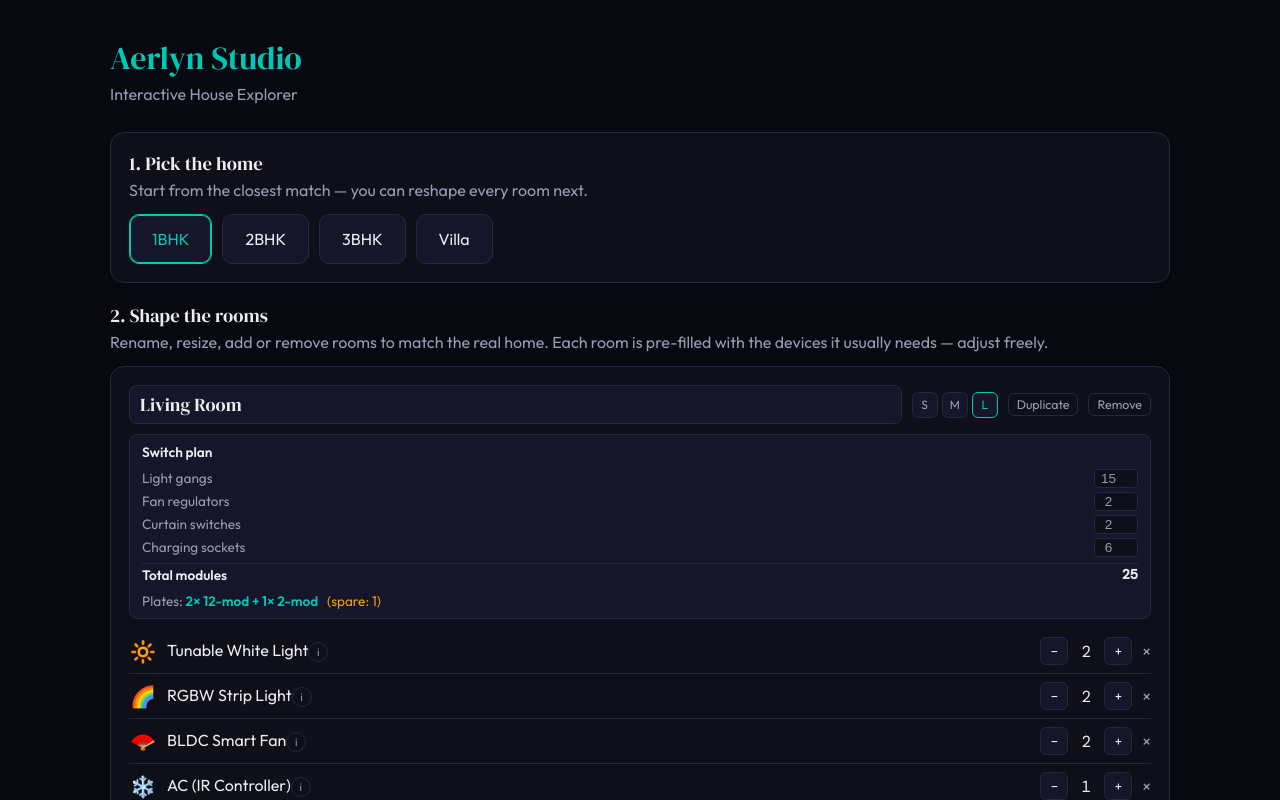
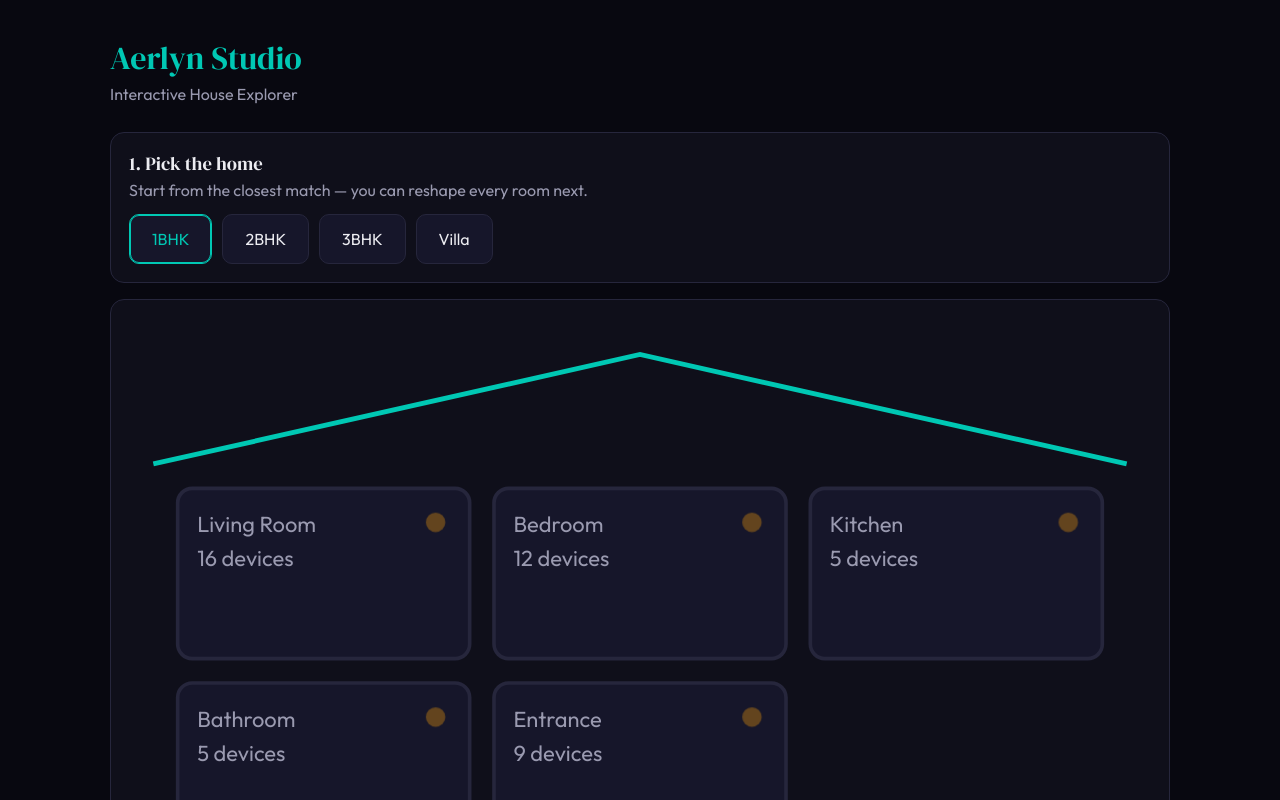
Before and after one commit to Sid342/aerlyn, a React (Vite) app: page / in a window 1280 px wide. Both pictures are taken after a click on the button "1BHK". Shown: the top 800 px of the page. Built offline with nearby package versions, Linux system fonts and the light colour scheme.

Commit message:
feat: SVG house with clickable zones + ambient pulsing animation (T13, T14)

```diff
--- a/src/App.jsx
+++ b/src/App.jsx
@@ -1,5 +1,6 @@
 import { HomeProvider } from './context/HomeContext.jsx';
 import HomeTypePicker from './features/houseExplorer/HomeTypePicker.jsx';
+import HouseSvg from './features/houseExplorer/HouseSvg.jsx';
 import RoomList from './features/houseExplorer/RoomList.jsx';
 import ExportPanel from './features/houseExplorer/ExportPanel.jsx';
 
@@ -12,6 +13,7 @@ export default function App() {
           <p>Interactive House Explorer</p>
         </header>
         <HomeTypePicker />
+        <HouseSvg />
         <RoomList />
         <ExportPanel />
       </div>
--- /dev/null
+++ b/src/features/houseExplorer/HouseSvg.css
@@ -0,0 +1,26 @@
+.house-svg-wrap { margin: 16px 0 8px; }
+.house-svg { width: 100%; height: auto; display: block; }
+.house-zone { cursor: pointer; }
+.house-zone-rect {
+  fill: var(--surface-2); stroke: var(--border); stroke-width: 1.5;
+  transition: fill 0.2s, stroke 0.2s;
+}
+.house-zone:hover .house-zone-rect { stroke: var(--teal); }
+.house-zone-label {
+  fill: var(--text-dim); font-family: var(--font-body); font-size: 9px;
+}
+.house-roof { fill: none; stroke: var(--teal); stroke-width: 2; }
+.house-dot { fill: var(--amber); }
+
+@keyframes ambient-glow {
+  0%, 100% { opacity: 0.25; }
+  50% { opacity: 1; }
+}
+.house-dot.ambient {
+  animation: ambient-glow 3.2s ease-in-out infinite;
+}
+.house-dot.ambient:nth-of-type(even) { animation-delay: 1.4s; }
+
+.house-zone-rect.active { fill: rgba(0, 200, 180, 0.12); stroke: var(--teal); }
+.house-dot.lit { fill: var(--teal); opacity: 1; animation: none; }
+.house-zone-on-label { fill: var(--teal); font-family: var(--font-body); font-size: 8px; }
--- /dev/null
+++ b/src/features/houseExplorer/HouseSvg.jsx
@@ -0,0 +1,79 @@
+import { useHome } from '../../context/HomeContext.jsx';
+import './HouseSvg.css';
+
+function layout(rooms) {
+  const cols = rooms.length <= 4 ? 2 : 3;
+  const cellW = 120;
+  const cellH = 70;
+  const gap = 10;
+  return rooms.map((room, i) => {
+    const col = i % cols;
+    const row = Math.floor(i / cols);
+    return {
+      room,
+      x: 20 + col * (cellW + gap),
+      y: 70 + row * (cellH + gap),
+      w: cellW,
+      h: cellH,
+    };
+  });
+}
+
+export default function HouseSvg() {
+  const { home } = useHome();
+  if (!home.homeType || home.rooms.length === 0) return null;
+
+  const cells = layout(home.rooms);
+  const cols = home.rooms.length <= 4 ? 2 : 3;
+  const rows = Math.ceil(home.rooms.length / cols);
+  const width = 20 + cols * 130 + 10;
+  const height = 70 + rows * 80 + 20;
+  const isPlay = home.mode === 'play';
+
+  function focusRoom(roomId) {
+    const el = document.getElementById(`room-${roomId}`);
+    if (el) el.scrollIntoView({ behavior: 'smooth', block: 'center' });
+  }
+
+  return (
+    <div className="house-svg-wrap card">
+      <svg
+        className="house-svg"
+        viewBox={`0 0 ${width} ${height}`}
+        role="img"
+        aria-label="Your home overview"
+      >
+        <polyline className="house-roof" points={`10,60 ${width / 2},15 ${width - 10},60`} />
+        {cells.map(({ room, x, y, w, h }) => {
+          const onCount = room.devices.filter((d) => d.on).length;
+          const isLit = isPlay && onCount > 0;
+          return (
+            <g key={room.id} className="house-zone" onClick={() => focusRoom(room.id)}>
+              <rect
+                className={`house-zone-rect${isLit ? ' active' : ''}`}
+                x={x} y={y} width={w} height={h} rx="6"
+              />
+              <text className="house-zone-label" x={x + 8} y={y + 18}>
+                {room.name}
+              </text>
+              <text className="house-zone-label" x={x + 8} y={y + 32}>
+                {room.devices.length} devices
+              </text>
+              {isPlay && onCount > 0 && (
+                <text className="house-zone-on-label" x={x + 8} y={y + 46}>
+                  {onCount} on
+                </text>
+              )}
+              <circle
+                className={`house-dot${isLit ? ' lit' : ' ambient'}`}
+                cx={x + w - 14}
+                cy={y + 14}
+                r="4"
+              />
+            </g>
+          );
+        })}
+      </svg>
+    </div>
+  );
+}
```
